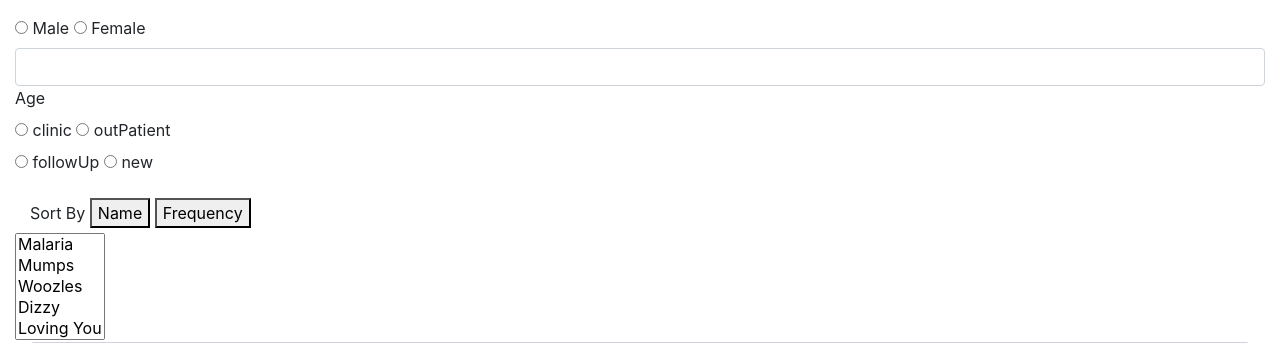
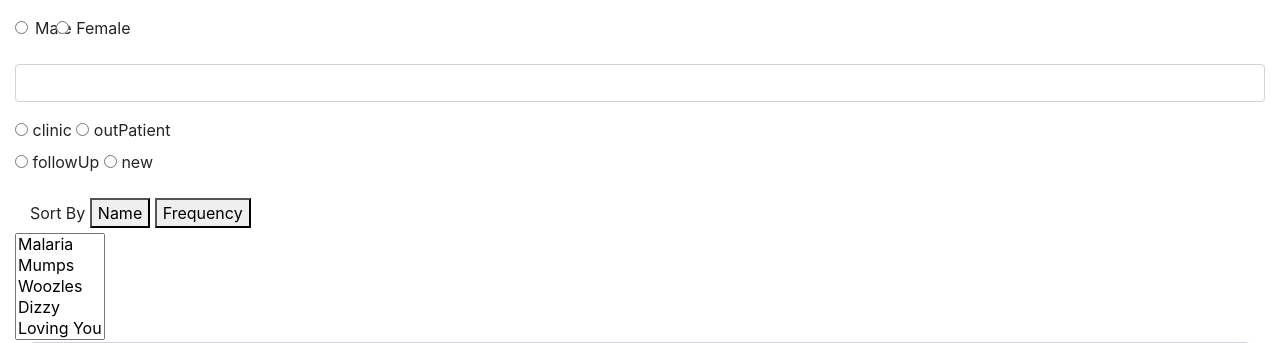
Before and after one commit to EvanFCMoses/statLoggerWebpage, a Django app: page /encounter/ in a window 1280 px wide. Shown: the top 343 px of the page. Run offline with Django 3.2, Linux system fonts and the light colour scheme; some libraries are stand-ins or nearby versions.

Commit message:
reworking first row

```diff
--- a/statWebApp/encounter/templates/dataEntry.html
+++ b/statWebApp/encounter/templates/dataEntry.html
@@ -18,14 +18,16 @@
         <div id="layoutSidenav_content">
             <p>
                 <div class="container-fluid">
-                    <form action="/action_page.php">
-                        <input type="radio" id="male" name="gender" value="male">
-                        <label for="male">Male</label>
-                        <input type="radio" id="female" name="gender" value="female">
-                        <label for="female">Female</label>
-                    </form>
-                    <input class="ageEntry" type="text" aria-label="Age" aria-describedby="basic-addon2" />
-                    <label class="ageEntryLabel">Age</label>
+                    <div class="form-check">
+                        <input class="form-check-input" type="radio" id="genderIndicationMale" name="gender">
+                        <label class="form-check-label" for="genderIndicationMale">Male</label>
+                        <input class="form-check-input" type="radio" id="genderIndicationFemale" name="gender">
+                        <label class="form-check-label" for="genderIndicationFemale">Female</label>
+                    </div>
+                    <div class="mb-3">
+                        <label for="ageInput" class="form-label"></label>
+                        <input type="number" class="form-control" id="ageInput"></div>
+                    </div>
                 </div>
                 <div class="container-fluid">
                     <form action="/action_page.php">
```
